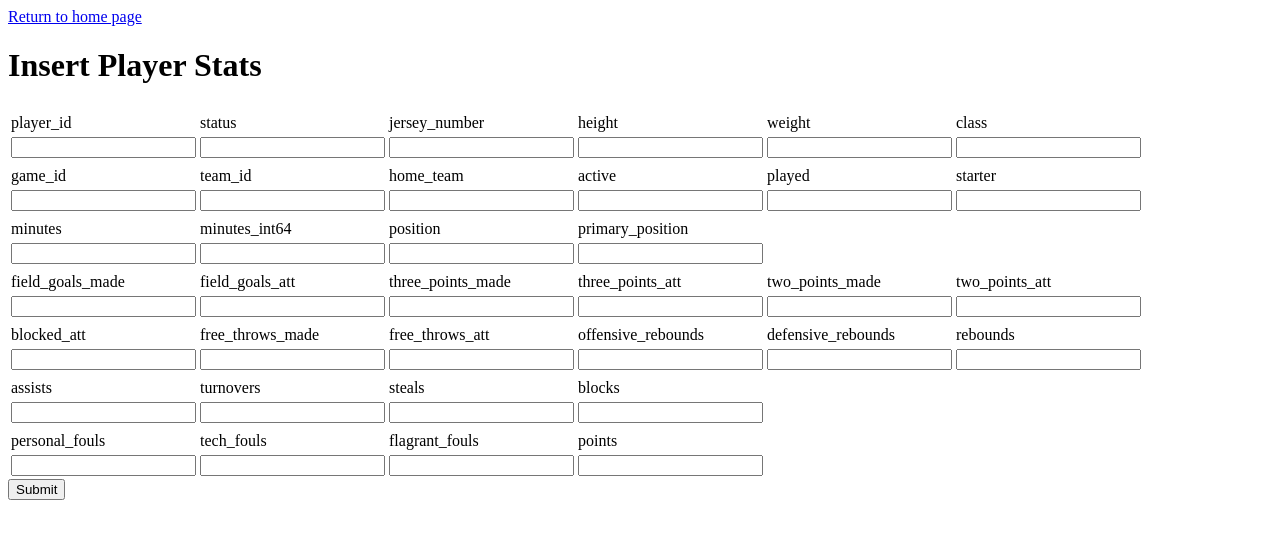
After one commit to cocomungai/ncaaa-database-project, a PHP site: page /insertStats.php in a window 1280 px wide. The commit adds this page. Shown: the top 539 px of the page. Run offline with PHP 8.4, Linux system fonts and the light colour scheme.

Commit message:
Added php inserts

```diff
--- a/MegaToMainInserts.sql
+++ b/MegaToMainInserts.sql
@@ -18,7 +18,7 @@ INSERT INTO teams
 
 INSERT INTO players
 	SELECT player_id, last_name, first_name, full_name, abbr_name, birthplace,
-			birthplace_city, birthplace_state, birthplace_country, team_id
+			birthplace_city, birthplace_state, birthplace_country
 	FROM megatable
     GROUP BY player_id;
 
@@ -27,5 +27,5 @@ INSERT INTO player_stats
 			played, starter, minutes, minutes_int64, position, primary_position,field_goals_made, field_goals_att,
 			three_points_made, three_points_att, two_points_made, two_points_att, blocked_att, free_throws_made,
 			free_throws_att, offensive_rebounds, defensive_rebounds, rebounds, assists, turnovers, steals,
-			blocks, personal_fouls, tech_fouls, flagrant_fouls, points
+			blocks, personal_fouls, tech_fouls, flagrant_fouls, points, team_id
 	FROM megatable;
--- a/NCAAphp/getPlayer.php
+++ b/NCAAphp/getPlayer.php
@@ -57,8 +57,9 @@ if (isset($_POST['submit'])) {
     </form>
 
 <?php
-if (isset($_POST['submit'])) {
-    if ($result && $prepared_stmt->rowCount() > 0) { ?>
+if (isset($_POST['submit'])) { ?>
+    <div>You searched for <?php echo $_POST['inputStr'] ?></div>
+    <?php if ($result && $prepared_stmt->rowCount() > 0) { ?>
 
         <h2>Players</h2>
 
--- a/NCAAphp/getTeam.php
+++ b/NCAAphp/getTeam.php
@@ -57,8 +57,9 @@ if (isset($_POST['submit'])) {
     </form>
 
 <?php
-if (isset($_POST['submit'])) {
-    if ($result && $prepared_stmt->rowCount() > 0) { ?>
+if (isset($_POST['submit'])) { ?>
+    <div>You searched for <?php echo $_POST['inputStr'] ?></div>
+    <?php if ($result && $prepared_stmt->rowCount() > 0) { ?>
 
         <h2>Teams</h2>
 
--- a/NCAAphp/getTeamSchedule.php
+++ b/NCAAphp/getTeamSchedule.php
@@ -57,8 +57,9 @@ if (isset($_POST['submit'])) {
     </form>
 
 <?php
-if (isset($_POST['submit'])) {
-    if ($result && $prepared_stmt->rowCount() > 0) { ?>
+if (isset($_POST['submit'])) { ?>
+    <div>You searched for <?php echo $_POST['inputStr'] ?></div>
+    <?php if ($result && $prepared_stmt->rowCount() > 0) { ?>
 
         <h2>Team Schedule</h2>
 
--- /dev/null
+++ b/NCAAphp/insertStats.php
@@ -0,0 +1,278 @@
+<?php
+
+if (isset($_POST['submit'])) {
+
+    require_once("conn.php");
+
+    $player_id = $_POST['player_id'];
+    $status = $_POST['status'];
+    $jersey_number = $_POST['jersey_number'];
+    $height = $_POST['height'];
+    $weight = $_POST['weight'];
+    $class = $_POST['class'];
+    $game_id = $_POST['game_id'];
+    $home_team = $_POST['home_team'];
+    $active = $_POST['active'];
+    $played = $_POST['played'];
+    $starter = $_POST['starter'];
+    $minutes = $_POST['minutes'];
+    $minutes_int64 = $_POST['minutes_int64'];
+    $position = $_POST['position'];
+    $primary_position = $_POST['primary_position'];
+    $field_goals_made = $_POST['field_goals_made'];
+    $field_goals_att = $_POST['field_goals_att'];
+    $three_points_made = $_POST['three_points_made'];
+    $three_points_att = $_POST['three_points_att'];
+    $two_points_made = $_POST['two_points_made'];
+    $two_points_att = $_POST['two_points_att'];
+    $blocked_att = $_POST['blocked_att'];
+    $free_throws_made = $_POST['free_throws_made'];
+    $free_throws_att = $_POST['free_throws_att'];
+    $offensive_rebounds = $_POST['offensive_rebounds'];
+    $defensive_rebounds = $_POST['defensive_rebounds'];
+    $rebounds = $_POST['rebounds'];
+    $assists = $_POST['assists'];
+    $turnovers = $_POST['turnovers'];
+    $steals = $_POST['steals'];
+    $blocks = $_POST['blocks'];
+    $personal_fouls = $_POST['personal_fouls'];
+    $tech_fouls = $_POST['tech_fouls'];
+    $flagrant_fouls = $_POST['flagrant_fouls'];
+    $points = $_POST['points'];
+    $team_id = $_POST['team_id'];
+
+    $query = "INSERT INTO player_stats (player_id, status, jersey_number, height, weight, class, game_id, home_team, active,
+			played, starter, minutes, minutes_int64, position, primary_position, field_goals_made, field_goals_att,
+			three_points_made, three_points_att, two_points_made, two_points_att, blocked_att, free_throws_made,
+			free_throws_att, offensive_rebounds, defensive_rebounds, rebounds, assists, turnovers, steals,
+			blocks, personal_fouls, tech_fouls, flagrant_fouls, points, team_id)"
+        .  "VALUES (:player_id, :status, :jersey_number, :height, :weight, :class, :game_id, :home_team, :active,
+			:played, :starter, :minutes, :minutes_int64, :position, :primary_position, :field_goals_made, :field_goals_att,
+			:three_points_made, :three_points_att, :two_points_made, :two_points_att, :blocked_att, :free_throws_made,
+			:free_throws_att, :offensive_rebounds, :defensive_rebounds, :rebounds, :assists, :turnovers, :steals,
+			:blocks, :personal_fouls, :tech_fouls, :flagrant_fouls, :points, :team_id)";
+
+    try
+    {
+        $prepared_stmt = $dbo->prepare($query);
+        $prepared_stmt->bindValue(':player_id', $player_id, PDO::PARAM_STR);
+        $prepared_stmt->bindValue(':status', $status, PDO::PARAM_STR);
+        $prepared_stmt->bindValue(':jersey_number', $jersey_number, PDO::PARAM_INT);
+        $prepared_stmt->bindValue(':height', $height, PDO::PARAM_INT);
+        $prepared_stmt->bindValue(':weight', $weight, PDO::PARAM_INT);
+        $prepared_stmt->bindValue(':class', $class, PDO::PARAM_STR);
+        $prepared_stmt->bindValue(':game_id', $game_id, PDO::PARAM_STR);
+        $prepared_stmt->bindValue(':home_team', $home_team, PDO::PARAM_STR);
+        $prepared_stmt->bindValue(':active', $active, PDO::PARAM_STR);
+        $prepared_stmt->bindValue(':played', $played, PDO::PARAM_STR);
+        $prepared_stmt->bindValue(':starter', $starter, PDO::PARAM_STR);
+        $prepared_stmt->bindValue(':minutes', $minutes, PDO::PARAM_STR);
+        $prepared_stmt->bindValue(':minutes_int64', $minutes_int64, PDO::PARAM_INT);
+        $prepared_stmt->bindValue(':position', $position, PDO::PARAM_STR);
+        $prepared_stmt->bindValue(':primary_position', $primary_position, PDO::PARAM_STR);
+        $prepared_stmt->bindValue(':field_goals_made', $field_goals_made, PDO::PARAM_INT);
+        $prepared_stmt->bindValue(':field_goals_att', $field_goals_att, PDO::PARAM_INT);
+        $prepared_stmt->bindValue(':three_points_made', $three_points_made, PDO::PARAM_INT);
+        $prepared_stmt->bindValue(':three_points_att', $three_points_att, PDO::PARAM_INT);
+        $prepared_stmt->bindValue(':two_points_made', $two_points_made, PDO::PARAM_INT);
+        $prepared_stmt->bindValue(':two_points_att', $two_points_att, PDO::PARAM_INT);
+        $prepared_stmt->bindValue(':blocked_att', $blocked_att, PDO::PARAM_INT);
+        $prepared_stmt->bindValue(':free_throws_made', $free_throws_made, PDO::PARAM_INT);
+        $prepared_stmt->bindValue(':free_throws_att', $free_throws_att, PDO::PARAM_INT);
+        $prepared_stmt->bindValue(':offensive_rebounds', $offensive_rebounds, PDO::PARAM_INT);
+        $prepared_stmt->bindValue(':defensive_rebounds', $defensive_rebounds, PDO::PARAM_INT);
+        $prepared_stmt->bindValue(':rebounds', $rebounds, PDO::PARAM_INT);
+        $prepared_stmt->bindValue(':assists', $assists, PDO::PARAM_INT);
+        $prepared_stmt->bindValue(':turnovers', $turnovers, PDO::PARAM_INT);
+        $prepared_stmt->bindValue(':steals', $steals, PDO::PARAM_INT);
+        $prepared_stmt->bindValue(':blocks', $blocks, PDO::PARAM_INT);
+        $prepared_stmt->bindValue(':personal_fouls', $personal_fouls, PDO::PARAM_INT);
+        $prepared_stmt->bindValue(':tech_fouls', $tech_fouls, PDO::PARAM_INT);
+        $prepared_stmt->bindValue(':flagrant_fouls', $flagrant_fouls, PDO::PARAM_INT);
+        $prepared_stmt->bindValue(':points', $points, PDO::PARAM_INT);
+        $prepared_stmt->bindValue(':team_id', $team_id, PDO::PARAM_STR);
+        $prepared_stmt->execute();
+
+    }
+    catch (PDOException $ex)
+    { // Error in database processing.
+        echo $sql . "<br>" . $error->getMessage(); // HTTP 500 - Internal Server Error
+    }
+}
+
+?>
+
+<style>
+    label {
+        display: block;
+        margin: 5px 0;
+    }
+
+</style>
+
+<a href="index.php">Return to home page</a>
+<h1> Insert Player Stats </h1>
+
+<form method="post">
+    <table>
+        <tr>
+            <td>
+                <label for="player_id">player_id</label>
+                <input type="text" name="player_id" id="player_id">
+            </td>
+            <td>
+                <label for="status">status</label>
+                <input type="text" name="status" id="status">
+            </td>
+            <td>
+                <label for="jersey_number">jersey_number</label>
+                <input type="text" name="jersey_number" id="jersey_number">
+            </td>
+            <td>
+                <label for="height">height</label>
+                <input type="text" name="height" id="height">
+            </td>
+            <td>
+                <label for="weight">weight</label>
+                <input type="text" name="weight" id="weight">
+            </td>
+            <td>
+                <label for="class">class</label>
+                <input type="text" name="class" id="class">
+            </td>
+        </tr>
+        <tr>
+            <td>
+                <label for="game_id">game_id</label>
+                <input type="text" name="game_id" id="game_id">
+            </td>
+            <td>
+                <label for="team_id">team_id</label>
+                <input type="text" name="team_id" id="team_id">
+            </td>
+            <td>
+                <label for="home_team">home_team</label>
+                <input type="text" name="home_team" id="home_team">
+            </td>
+            <td>
+                <label for="active">active</label>
+                <input type="text" name="active" id="active">
+            </td>
+            <td>
+                <label for="played">played</label>
+                <input type="text" name="played" id="played">
+            </td>
+            <td>
+                <label for="starter">starter</label>
+                <input type="text" name="starter" id="starter">
+            </td>
+        </tr>
+        <tr>
+            <td>
+                <label for="minutes">minutes</label>
+                <input type="text" name="minutes" id="minutes">
+            </td>
+            <td>
+                <label for="minutes_int64">minutes_int64</label>
+                <input type="text" name="minutes_int64" id="minutes_int64">
+            </td>
+            <td>
+                <label for="position">position</label>
+                <input type="text" name="position" id="position">
+            </td>
+            <td>
+                <label for="primary_position">primary_position</label>
+                <input type="text" name="primary_position" id="primary_position">
+            </td>
+        </tr>
+        <tr>
+            <td>
+                <label for="field_goals_made">field_goals_made</label>
+                <input type="text" name="field_goals_made" id="field_goals_made">
+            </td>
+            <td>
+                <label for="field_goals_att">field_goals_att</label>
+                <input type="text" name="field_goals_att" id="field_goals_att">
+            </td>
+            <td>
+                <label for="three_points_made">three_points_made</label>
+                <input type="text" name="three_points_made" id="three_points_made">
+            </td>
+            <td>
+                <label for="three_points_att">three_points_att</label>
+                <input type="text" name="three_points_att" id="three_points_att">
+            </td>
+            <td>
+                <label for="two_points_made">two_points_made</label>
+                <input type="text" name="two_points_made" id="two_points_made">
+            </td>
+            <td>
+                <label for="two_points_att">two_points_att</label>
+                <input type="text" name="two_points_att" id="two_points_att">
+            </td>
+        </tr>
+        <tr>
+            <td>
+                <label for="blocked_att">blocked_att</label>
+                <input type="text" name="blocked_att" id="blocked_att">
+            </td>
+            <td>
+                <label for="free_throws_made">free_throws_made</label>
+                <input type="text" name="free_throws_made" id="free_throws_made">
+            </td>
+            <td>
+                <label for="free_throws_att">free_throws_att</label>
+                <input type="text" name="free_throws_att" id="free_throws_att">
+            </td>
+            <td>
+                <label for="offensive_rebounds">offensive_rebounds</label>
+                <input type="text" name="offensive_rebounds" id="offensive_rebounds">
+            </td>
+            <td>
+                <label for="defensive_rebounds">defensive_rebounds</label>
+                <input type="text" name="defensive_rebounds" id="defensive_rebounds">
+            </td>
+            <td>
+                <label for="rebounds">rebounds</label>
+                <input type="text" name="rebounds" id="rebounds">
+            </td>
+        </tr>
+        <tr>
+            <td>
+                <label for="assists">assists</label>
+                <input type="text" name="assists" id="assists">
+            </td>
+            <td>
+                <label for="turnovers">turnovers</label>
+                <input type="text" name="turnovers" id="turnovers">
+            </td>
+            <td>
+                <label for="steals">steals</label>
+                <input type="text" name="steals" id="steals">
+            </td>
+            <td>
+                <label for="blocks">blocks</label>
+                <input type="text" name="blocks" id="blocks">
+            </td>
+        </tr>
+        <tr>
+            <td>
+                <label for="personal_fouls">personal_fouls</label>
+                <input type="text" name="personal_fouls" id="personal_fouls">
+            </td>
+            <td>
+                <label for="tech_fouls">tech_fouls</label>
+                <input type="text" name="tech_fouls" id="tech_fouls">
+            </td>
+            <td>
+                <label for="flagrant_fouls">flagrant_fouls</label>
+                <input type="text" name="flagrant_fouls" id="flagrant_fouls">
+            </td>
+            <td>
+                <label for="points">points</label>
+                <input type="text" name="points" id="points">
+            </td>
+        </tr>
+    </table>
+    <input type="submit" name="submit" value="Submit">
+</form>
```
Also changed, not shown: NCAAMainTables.sql (+6 -6 lines), NCAAphp/index.php (+13 -10 lines), NCAAphp/insertGame.php (added, +72 -0 lines), NCAAphp/insertPlayer.php (added, +94 -0 lines), NCAAphp/insertTeam.php (added, +101 -0 lines).
